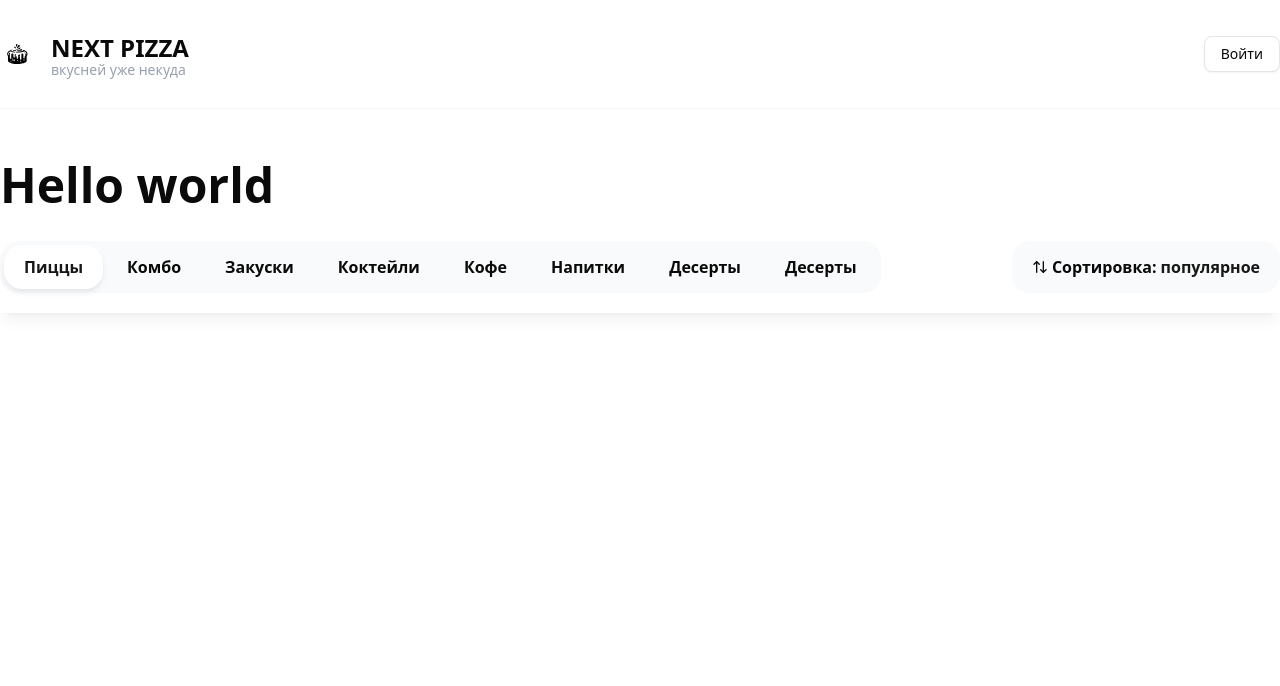
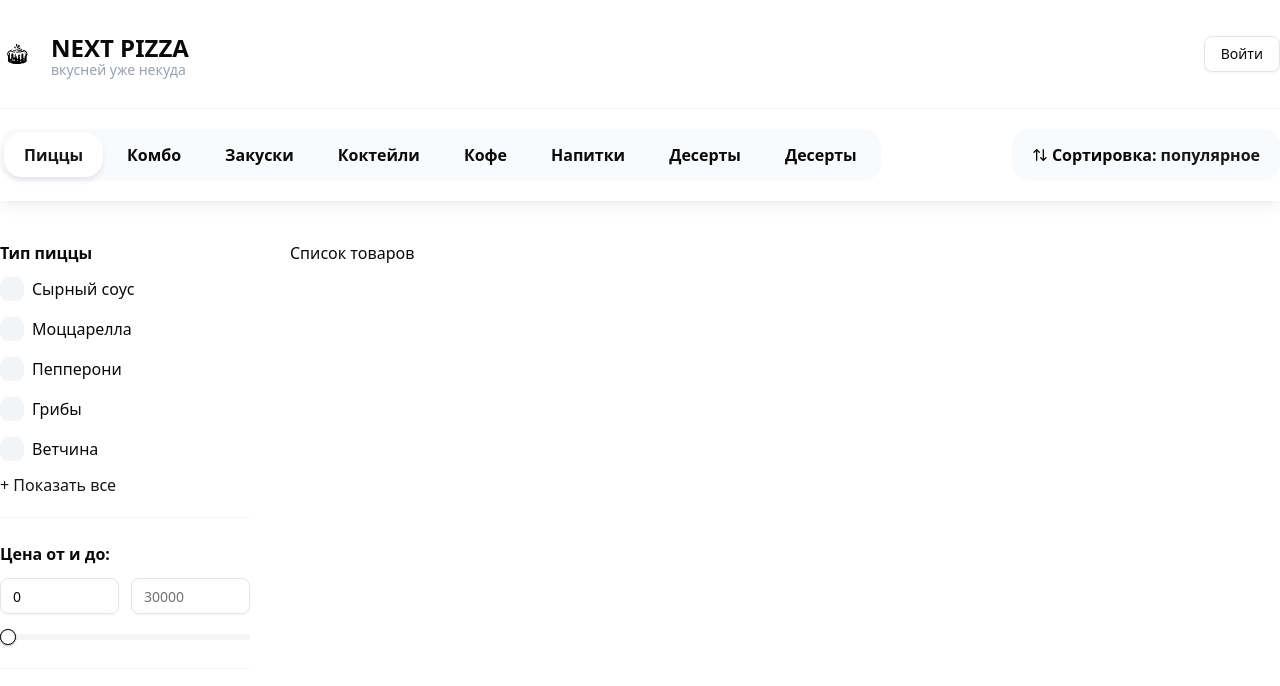
Before and after one commit to MagaFreelancer/hope-fullstack, a Next.js app: page / in a window 1280 px wide. Shown: the top 686 px of the page. Built offline with nearby package versions, Linux system fonts and the light colour scheme.

Commit message:
feat(filters): добавил компонент filters в widgets

```diff
--- a/commitlint.config.mjs
+++ b/commitlint.config.mjs
@@ -1,3 +1,3 @@
-const config = { extends: ['@commitlint/config-conventional'] };
+const config = { extends: ['@commitlint/config-conventional'] }
 
-export default config;
+export default config
--- /dev/null
+++ b/src/app/(home)/page.tsx
@@ -0,0 +1,21 @@
+import { Filters } from '@widgets/filters/ui'
+import * as UI from '@shared/ui'
+import { TopBar } from '@widgets/top-bar'
+
+export default function Home() {
+  return (
+    <div>
+      <TopBar />
+
+      <UI.Container className='py-10'>
+        <div className='flex gap-10'>
+          <div className='w-[250px]'>
+            <Filters />
+          </div>
+
+          <div>Список товаров</div>
+        </div>
+      </UI.Container>
+    </div>
+  )
+}
--- a/src/app/globals.css
+++ b/src/app/globals.css
@@ -1,6 +1,6 @@
-@import "tailwindcss";
-@import "tw-animate-css";
-@import "shadcn/tailwind.css";
+@import 'tailwindcss';
+@import 'tw-animate-css';
+@import 'shadcn/tailwind.css';
 
 @custom-variant dark (&:is(.dark *));
 
--- a/src/app/page.tsx
+++ /dev/null
@@ -1,25 +0,0 @@
-import * as UI from '@shared/ui'
-import { TopBar } from '@widgets/top-bar'
-
-export default function Home() {
-  return (
-    <div>
-      <UI.Container className='py-10'>
-        <UI.Title text='Hello world' size='2xl' className='font-extrabold' />
-        <TopBar />
-      </UI.Container>
-
-      {/* <UI.Container className='py-10'>
-        <div>
-          <div className='w-[250px]'>
-            <Filters />
-          </div>
-
-          <div>
-            Список товаров
-          </div>
-        </div>
-      </UI.Container> */}
-    </div>
-  )
-}
--- /dev/null
+++ b/src/app/types/index.ts
@@ -0,0 +1,8 @@
+export interface IFilterCheckbox {
+  text: string
+  value: string
+  endAdornment?: React.ReactNode
+  onCheckedChange?: (value: boolean | string) => void
+  checked?: boolean
+  name?: string
+}
--- /dev/null
+++ b/src/widgets/filters/index.ts
@@ -0,0 +1 @@
+export { Filters } from './ui'
--- /dev/null
+++ b/src/widgets/filters/model/index.ts
@@ -0,0 +1,17 @@
+import React from 'react'
+export const useFilters = () => {
+  const [showAll, setShowAll] = React.useState(false)
+  const [searchValue, setSearchValue] = React.useState('')
+
+  const onChangeSearchInput = (e: React.ChangeEvent<HTMLInputElement>) => {
+    setSearchValue(e.target.value)
+  }
+
+  return {
+    showAll,
+    setShowAll,
+    searchValue,
+    setSearchValue,
+    onChangeSearchInput,
+  }
+}
--- /dev/null
+++ b/src/widgets/filters/ui/filters-checkbox-group.tsx
@@ -0,0 +1,100 @@
+'use client'
+
+import React from 'react'
+import * as UI from '@shared/ui'
+import { useFilters } from '../model'
+import { IFilterCheckbox } from '@/src/app/types'
+
+type Item = IFilterCheckbox
+
+interface Props {
+  title: string
+  items: Item[]
+  defaultItems?: Item[]
+  limit?: number
+  loading?: boolean
+  searchInputPlaceholder?: string
+  onClickCheckbox?: (id: string) => void
+  defaultValue?: string[]
+  selected?: Set<string>
+  className?: string
+  name?: string
+}
+
+export const CheckboxFiltersGroup: React.FC<Props> = ({
+  title,
+  items,
+  defaultItems,
+  limit = 5,
+  searchInputPlaceholder = 'Поиск...',
+  className,
+  loading,
+  onClickCheckbox,
+  selected,
+  name,
+}) => {
+  const { showAll, setShowAll, searchValue, onChangeSearchInput } = useFilters()
+
+  if (loading) {
+    return (
+      <div className={className}>
+        <p className='font-bold mb-3'>{title}</p>
+
+        {...Array(limit)
+          .fill(0)
+          .map((_, index) => (
+            <UI.Skeleton key={index} className='h-6 mb-4 rounded-[8px]' />
+          ))}
+
+        <UI.Skeleton className='w-28 h-6 mb-4 rounded-[8px]' />
+      </div>
+    )
+  }
+
+  const list = showAll
+    ? items.filter((item: any) =>
+        item.text.toLowerCase().includes(searchValue.toLocaleLowerCase()),
+      )
+    : (defaultItems || items).slice(0, limit)
+
+  return (
+    <div className={className}>
+      <p className='font-bold mb-3'>{title}</p>
+
+      {showAll && (
+        <div className='mb-5'>
+          <UI.Input
+            onChange={onChangeSearchInput}
+            placeholder={searchInputPlaceholder}
+            className='bg-gray-50 border-none'
+          />
+        </div>
+      )}
+
+      <div className='flex flex-col gap-4 max-h-96 pr-2 overflow-auto scrollbar'>
+        {list.map((item: any, index: any) => (
+          <UI.FilterCheckbox
+            key={index}
+            text={item.text}
+            value={item.value}
+            endAdornment={item.endAdornment}
+            checked={selected?.has(item.value)}
+            onCheckedChange={() => onClickCheckbox?.(item.value)}
+            name={name}
+          />
+        ))}
+      </div>
+
+      {items.length > limit && (
+        <div className={showAll ? 'border-t border-t-neutral-100 mt-4' : ''}>
+          <button
+            onClick={() => setShowAll(!showAll)}
+            className='text-primary mt-3'
+          >
+            {showAll ? 'Скрыть' : '+ Показать все'}
+          </button>
+        </div>
+      )}
+    </div>
+  )
+}
--- /dev/null
+++ b/src/widgets/filters/ui/filters-slider.tsx
@@ -0,0 +1,31 @@
+import { cn } from '@shared/lib/utils'
+import * as UI from '@shared/ui'
+
+interface Props {
+  className?: string
+}
+
+export const FiltersSlider = ({ className }: Props) => {
+  return (
+    <div className={cn('', className)}>
+      <p className='font-bold mb-3'>Цена от и до:</p>
+      <div className='flex gap-3 mb-5'>
+        <UI.Input
+          type='number'
+          placeholder='0'
+          min={0}
+          max={30000}
+          defaultValue={0}
+        />
+        <UI.Input type='number' min={100} max={30000} placeholder='30000' />
+      </div>
+      <UI.Slider
+        min={0}
+        max={30000}
+        defaultValue={[25, 50]}
+        step={5}
+        className='mx-auto w-full max-w-xs'
+      />
+    </div>
+  )
+}
--- /dev/null
+++ b/src/widgets/filters/ui/index.tsx
@@ -0,0 +1,59 @@
+import { CheckboxFiltersGroup } from './filters-checkbox-group'
+import { cn } from '@shared/lib/utils'
+import { FiltersSlider } from './filters-slider'
+interface Props {
+  className?: string
+}
+const items = [
+  {
+    text: 'Сырный соус',
+    value: '1',
+  },
+  {
+    text: 'Моццарелла',
+    value: '2',
+  },
+  {
+    text: 'Пепперони',
+    value: '3',
+  },
+  {
+    text: 'Грибы',
+    value: '4',
+  },
+  {
+    text: 'Ветчина',
+    value: '5',
+  },
+  {
+    text: 'Ананасы',
+    value: '6',
+  },
+  {
+    text: 'Оливки',
+    value: '7',
+  },
+]
+export const Filters: React.FC<Props> = ({ className }: Props) => {
+  return (
+    <div className={cn('', className)}>
+      <div className='flex flex-col gap-4'>
+        <CheckboxFiltersGroup title='Тип пиццы' items={items} />
+        {/* <CheckboxFiltersGroup  defaultItems={
+                    [
+                        {
+                            text: 'Сырный соус',
+                            value: '1'
+                        },
+                        {
+                            text: 'Моццарелла',
+                            value: '2'
+                        }
+                    ]
+                } /> */}
+      </div>
+
+      <FiltersSlider className='mt-5 border-y border-y-neutral-100 py-6 pb-7' />
+    </div>
+  )
+}
```
